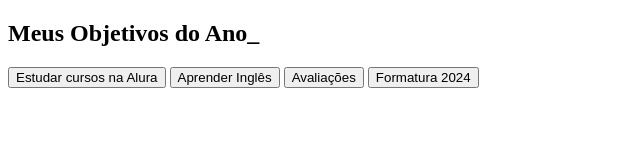
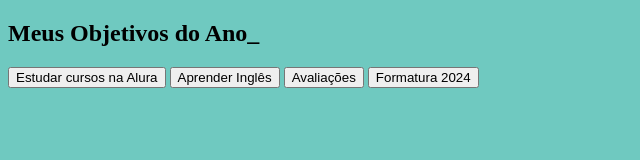
Before and after one commit to Ferfkm/Projeto3EWilson, a plain HTML site: page index.html in a window 1280 px wide. Shown: the whole page, without its empty margins (0-640 px from the left). Drawn offline with Linux system fonts and the light colour scheme.

Commit message:
cor fundo

```diff
--- a/style.css
+++ b/style.css
@@ -10,3 +10,7 @@
     --botao-ativo: rgba(17, 209, 243, 0.795);
     --texto-fundo: rgba(13, 105, 122, 0.3);
 }
+
+body{
+    background-color: var(--cor-de-fundo);
+}
```
